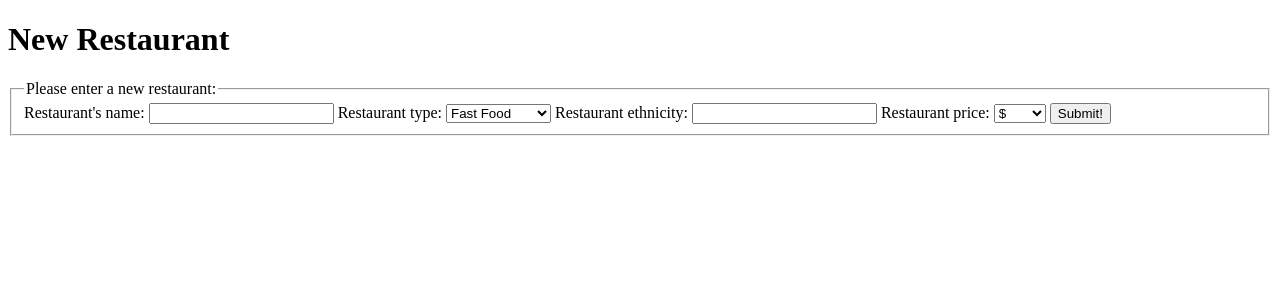
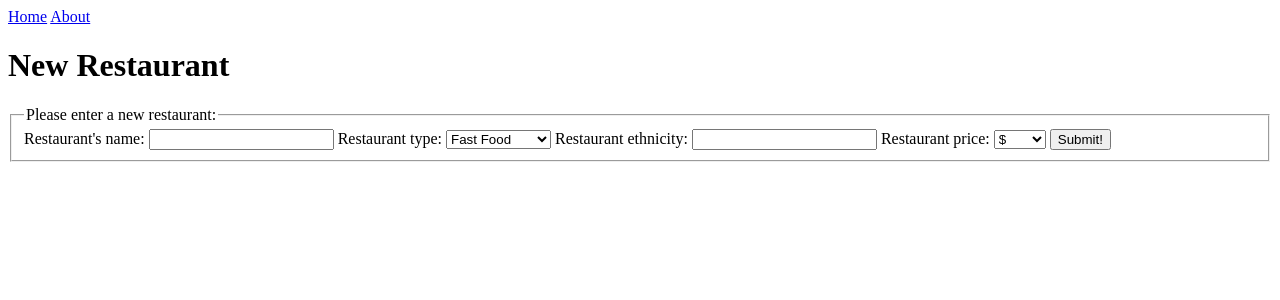
Before and after one commit to benchan777/restaurant-picker, a Flask app: page /add_restaurant in a window 1280 px wide. Shown: the top 300 px of the page. Run offline with Flask 2, Linux system fonts and the light colour scheme; some libraries are stand-ins or nearby versions.

Commit message:
modify base links

```diff
--- a/templates/base.html
+++ b/templates/base.html
@@ -5,6 +5,11 @@
     </head>
 
     <body>
+        <nav>
+            <a href="/">Home</a>
+            <a href="/about">About</a>
+        </nav>
+
         {% block content %}{% endblock %}
     </body>
 </html>
```
